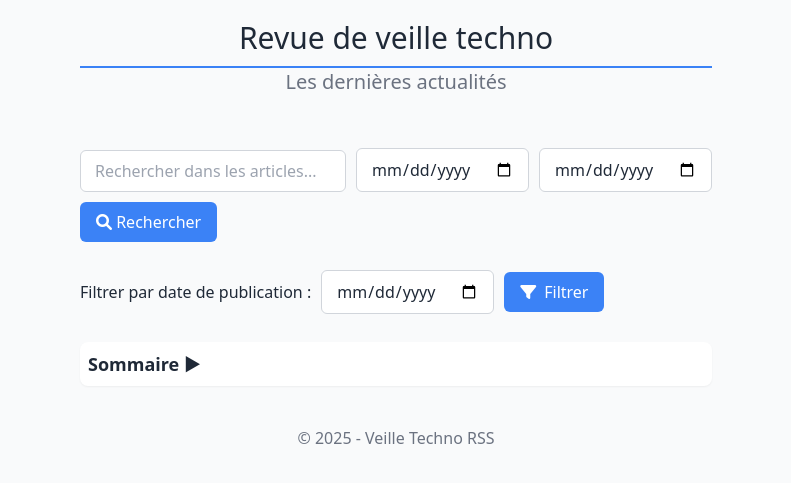
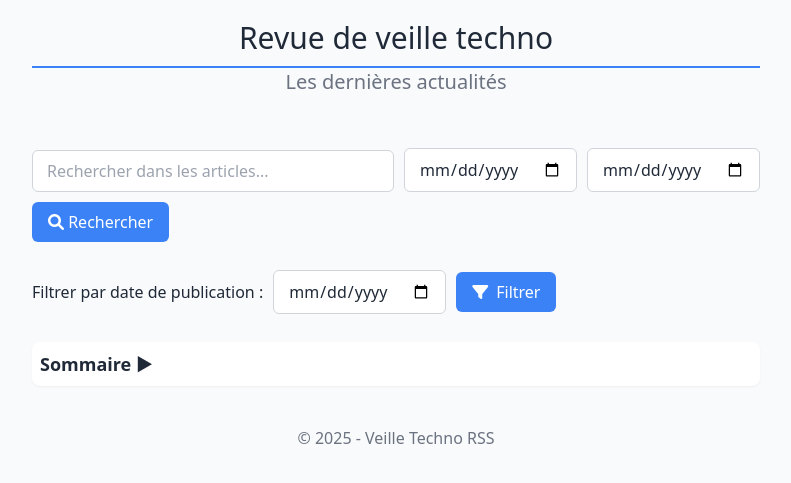
Before and after one commit to zorky/techno_watch_ia, a FastAPI app: template templates/web/index.html in a window 1280 px wide. Shown: the top 483 px of the page, without its empty margins (244-1035 px from the left). Run offline with FastAPI, Linux system fonts and the light colour scheme; the template is opened without the code that fills it, so the values that code supplies are empty; some libraries are stand-ins or nearby versions.

Commit message:
fix largeur web : un peu plus large

```diff
--- a/templates/web/index.html
+++ b/templates/web/index.html
@@ -30,7 +30,7 @@
         {% endfor %}
     </svg>
 </head>
-<body class="font-sans text-gray-800 max-w-2xl mx-auto my-5 px-5 bg-gray-50">
+<body class="font-sans text-gray-800 max-w-3xl mx-auto my-5 px-5 bg-gray-50">
     <header class="mb-8">
         <h1 class="text-3xl text-center text-gray-800 border-b-2 border-blue-500 pb-2.5">
             Revue de veille techno
```
